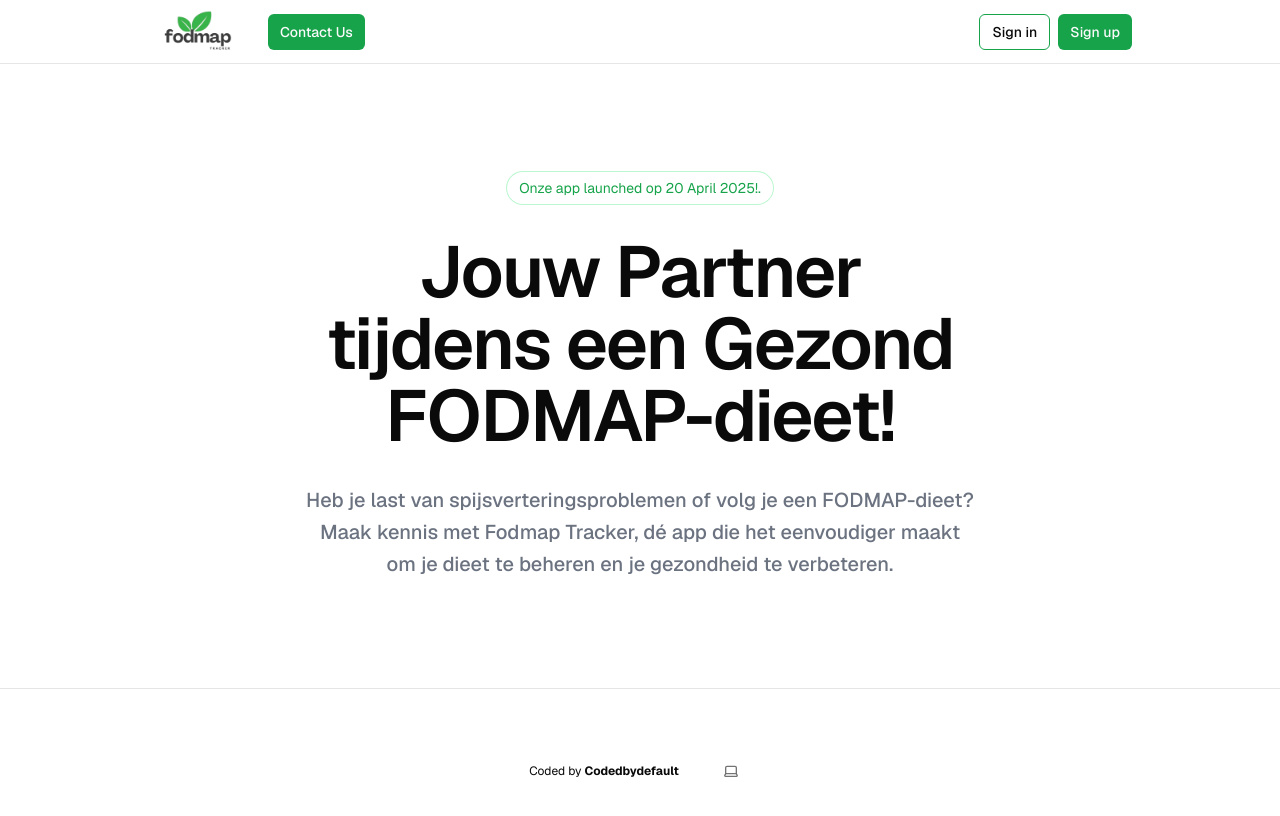
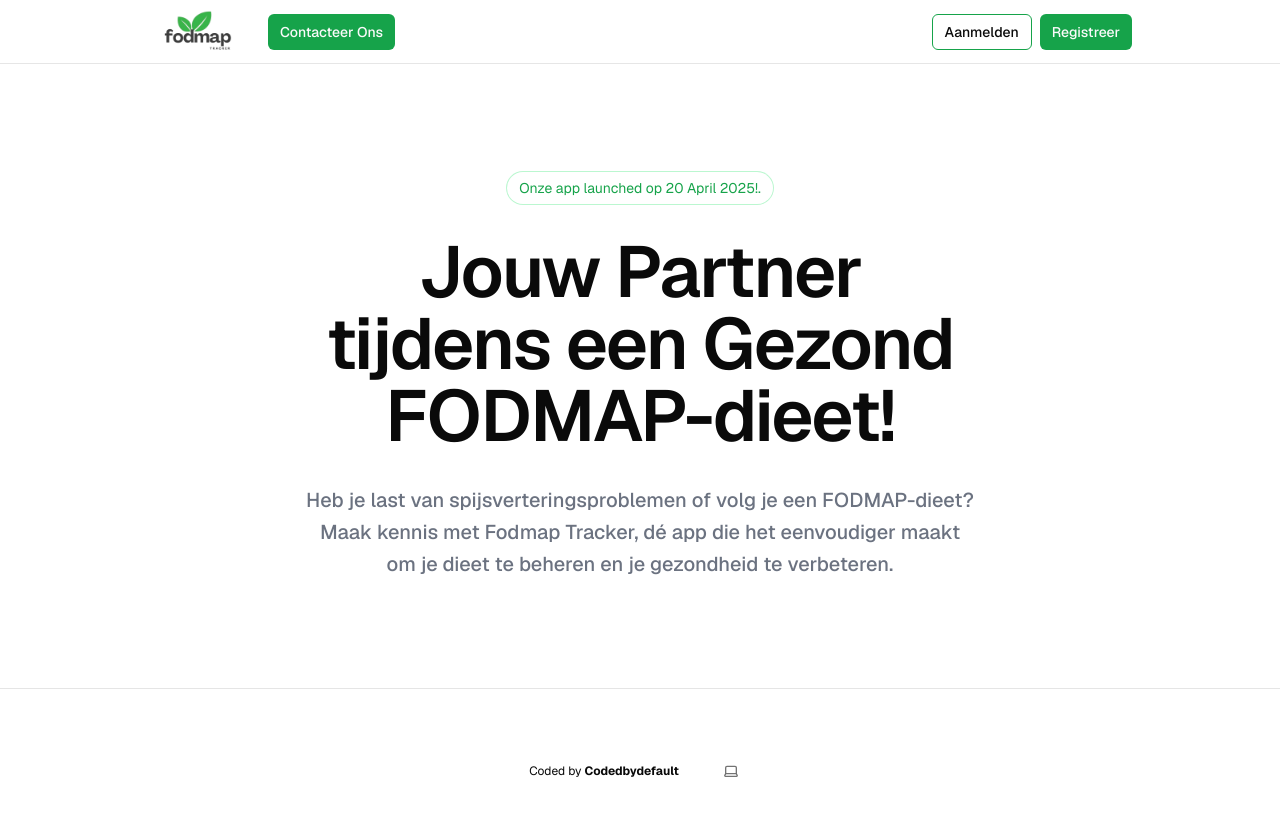
Before and after one commit to djgomezbe/fodmap, a Next.js app: page / in a window 1280 px wide. Shown: the top 816 px of the page. Built offline with nearby package versions, Linux system fonts and the light colour scheme; no server answers.

Commit message:
translated the buttons

```diff
--- a/components/deploy-button.tsx
+++ b/components/deploy-button.tsx
@@ -6,7 +6,7 @@ export default function DeployButton() {
     <>
       <Link href="/contact/">
         <Button className="flex items-center gap-2" size={"sm"}>
-          <span>Contact Us</span>
+          <span>Contacteer Ons</span>
         </Button>
       </Link>
     </>
--- a/components/header-auth.tsx
+++ b/components/header-auth.tsx
@@ -32,7 +32,7 @@ export default async function AuthButton() {
               disabled
               className="opacity-75 cursor-none pointer-events-none"
             >
-              <Link href="/sign-in">Sign in</Link>
+              <Link href="/sign-in">Aanmelden</Link>
             </Button>
             <Button
               asChild
@@ -41,7 +41,7 @@ export default async function AuthButton() {
               disabled
               className="opacity-75 cursor-none pointer-events-none"
             >
-              <Link href="/sign-up">Sign up</Link>
+              <Link href="/sign-up">Registreer</Link>
             </Button>
           </div>
         </div>
@@ -53,17 +53,17 @@ export default async function AuthButton() {
       Hey, {user.email}!
       <form action={signOutAction}>
         <Button type="submit" variant={"outline"}>
-          Sign out
+          Afmelden
         </Button>
       </form>
     </div>
   ) : (
     <div className="flex gap-2">
       <Button asChild size="sm" variant={"outline"}>
-        <Link href="/sign-in">Sign in</Link>
+        <Link href="/sign-in">Aanmelden</Link>
       </Button>
       <Button asChild size="sm" variant={"default"}>
-        <Link href="/sign-up">Sign up</Link>
+        <Link href="/sign-up">Registreer</Link>
       </Button>
     </div>
   );
```
